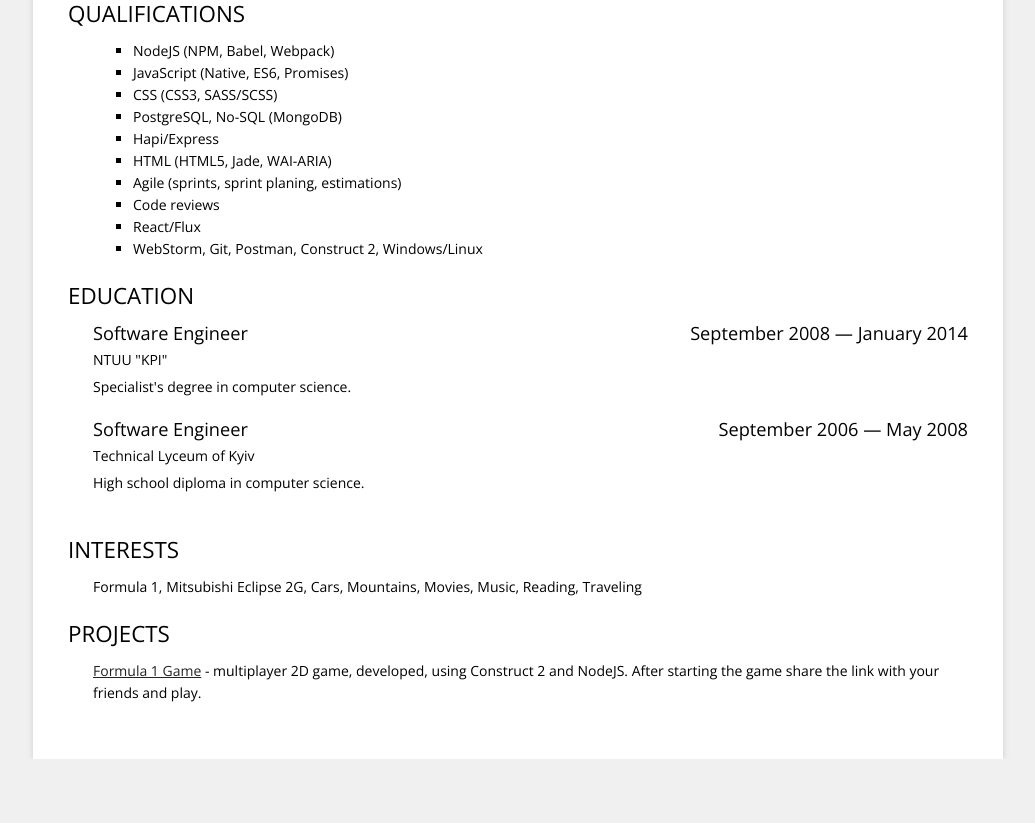
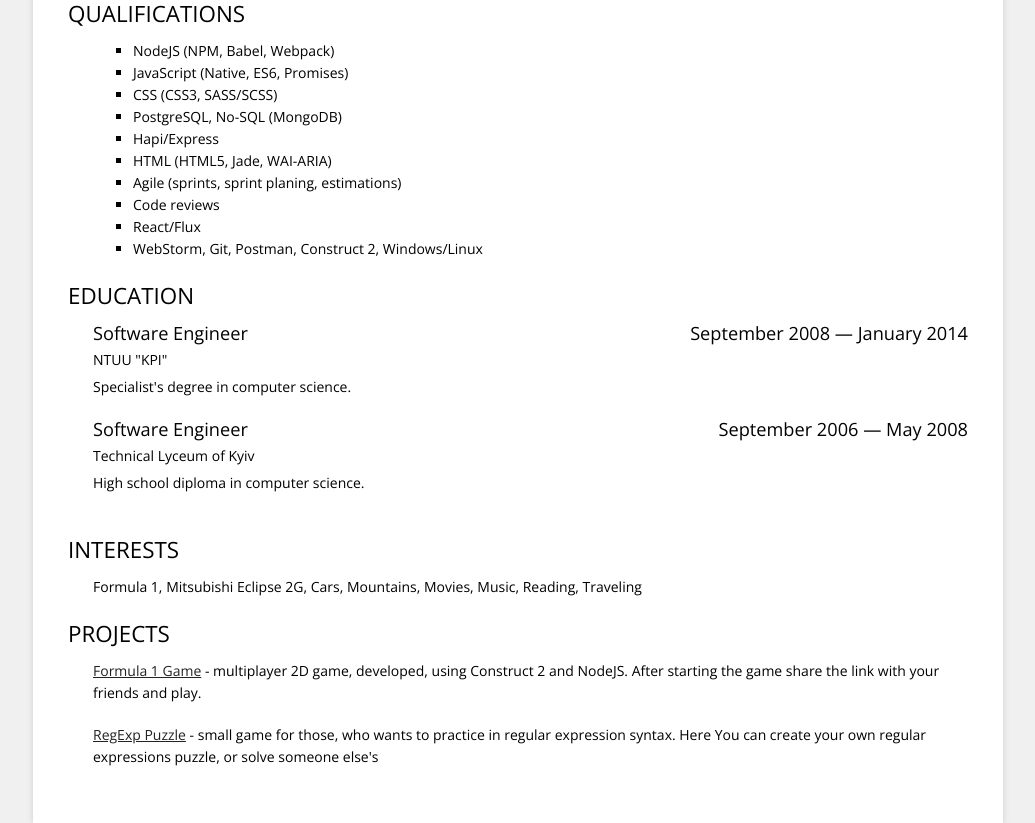
Before and after one commit to BigLes/ownpage, a website: page www/index.html in a window 1280 px wide. Shown: the part 798-1621 px from the top of the page, without its empty margins (122-1157 px from the left). Before the commit the page ends 1557 px from the top, so only its background shows below. Drawn offline with nearby package versions, Linux system fonts and the light colour scheme.

Commit message:
regexp added

```diff
--- a/www/index.html
+++ b/www/index.html
@@ -145,6 +145,9 @@
                 <div class="item">
                     <span class="info"><a href="formula1">Formula 1 Game</a> - multiplayer 2D game, developed, using Construct 2 and NodeJS. After starting the game share the link with your friends and play.</span>
                 </div>
+                <div class="item">
+                    <span class="info"><a href="regexp">RegExp Puzzle</a> - small game for those, who wants to practice in regular expression syntax. Here You can create your own regular expressions puzzle, or solve someone else's</span>
+                </div>
             </div>
 			<div class="clear"></div>
 		</div>
```
